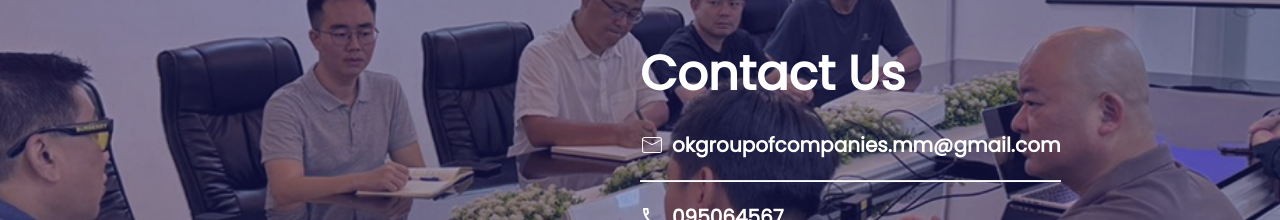
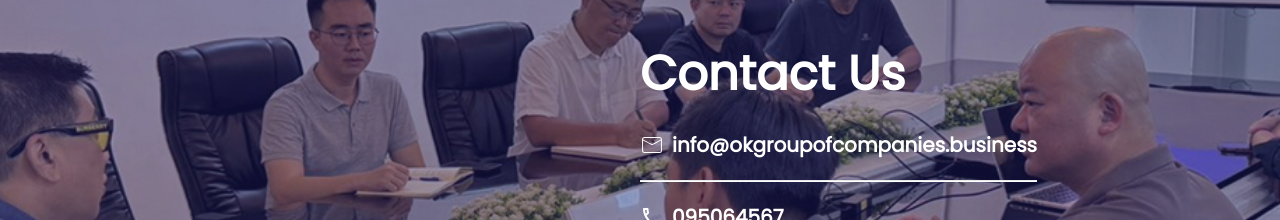
Before and after one commit to OK-GOC/OK-Portfolio, a React (Vite) app: page / in a window 1280 px wide. Shown: the part 5678-5898 px from the top of the page. Built offline with nearby package versions, Linux system fonts and the light colour scheme.

Commit message:
chg info mail

```diff
--- a/src/components/Contact/CompanyAddress.jsx
+++ b/src/components/Contact/CompanyAddress.jsx
@@ -11,12 +11,12 @@
             <span className="text-white">Contact Us</span>
           </h1>
           <a
-            href="mailto:okgroupofcompanies.mm@gmail.com "
+            href="mailto:info@okgroupofcompanies.business"
             className="cursor-pointer hover:text-blue-200 transition-all duration-300"
           >
             <span className="flex items-center gap-2  lg:text-[20px] font-semibold">
               <CiMail size={24} />
-              okgroupofcompanies.mm@gmail.com
+              info@okgroupofcompanies.business
             </span>
           </a>
           <div className="border border-b-white my-5"></div>
--- a/src/components/Home/ContactSection.jsx
+++ b/src/components/Home/ContactSection.jsx
@@ -18,12 +18,12 @@
           <span className="text-white">Contact Us</span>
         </h1>
         <a
-          href="mailto:okgroupofcompanies.mm@gmail.com"
+          href="mailto:info@okgroupofcompanies.business"
           className="cursor-pointer hover:text-blue-200 transition-all duration-300"
         >
           <span className="flex items-center gap-2 text-[16px] md:text-[18px] lg:text-[20px] font-semibold">
             <CiMail size={24} />
-            okgroupofcompanies.mm@gmail.com
+            info@okgroupofcompanies.business
           </span>
         </a>
         <div className="border border-b-white my-5"></div>
```
